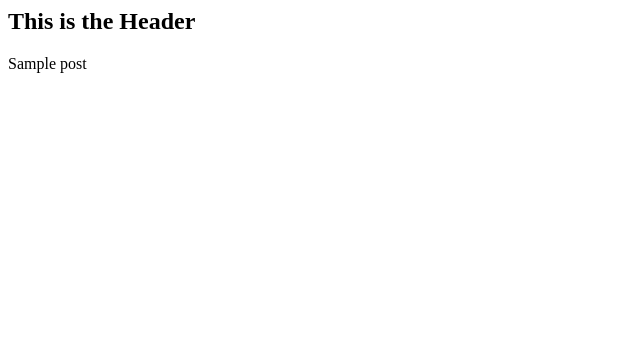
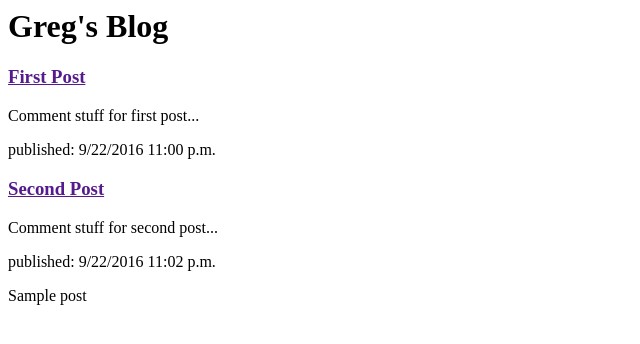
Before and after one commit to Rhoulhac/Django, a Python web app: template blog/templates/blog/post_list.html in a window 1280 px wide. Shown: the top 344 px of the page, without its empty margins (0-640 px from the left). Run offline with Jinja, Linux system fonts and the light colour scheme; the template is opened without the code that fills it: most values are stand-ins (such as "Sample title", 1, 10 or a date in 2020).

Commit message:
Changed the HTML for site.

```diff
--- a/blog/templates/blog/post_list.html
+++ b/blog/templates/blog/post_list.html
@@ -1,4 +1,24 @@
-<h2>This is the Header</h2>
+<html>
+<head><title>Greg's Blog</title></head>
+<body>
+	<div>
+		<h1>Greg's Blog</h2>
+	</div>
+
+	<div>
+		<h3><a href="">First Post</a></h3>
+		<p>Comment stuff for first post...</p>
+		<p>published: 9/22/2016 11:00 p.m.</p>
+	</div>
+
+	<div>
+		<h3><a href="">Second Post</a></h3>
+		<p>Comment stuff for second post...</p>
+		<p>published: 9/22/2016 11:02 p.m.</p>
+	</div>
+
+</body>
+</html>
 {% for post in posts %}
 	{{ post }}
 {% endfor %}
--- a/blog/urls.py
+++ b/blog/urls.py
@@ -4,5 +4,4 @@ from . import views
 
 urlpatterns = [
 	url(r'^$', views.post_list, name='post_list')
-
 ]
```
